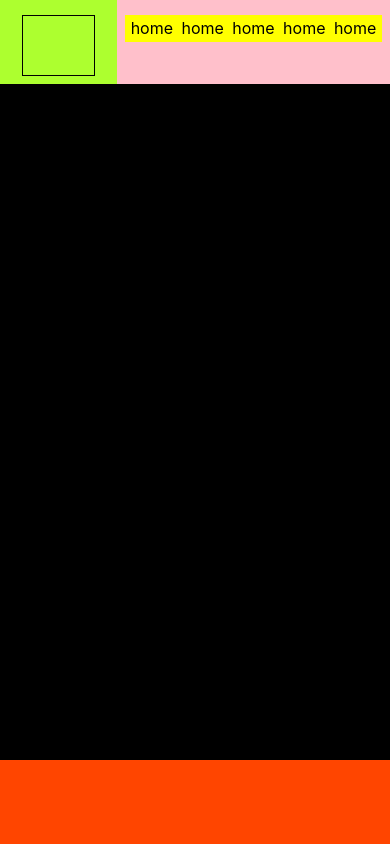
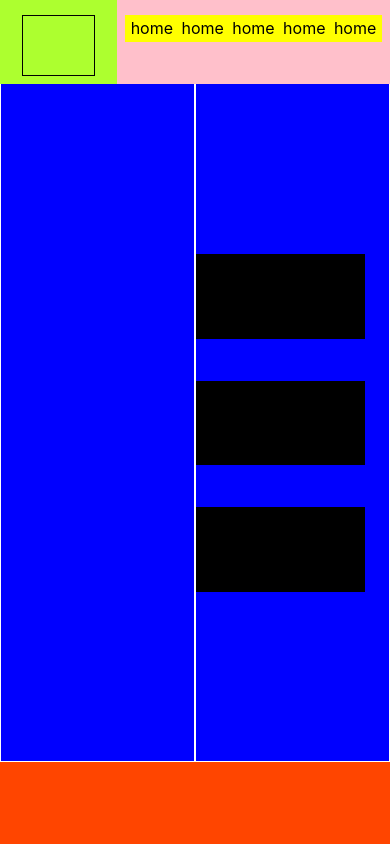
Before and after one commit to andre-bandeli/react-gym-website-template, a React (Create React App) app in the folder gym-website/: page / in a window 390 px wide. Shown: the top 844 px of the page. Built offline with nearby package versions, Linux system fonts and the light colour scheme.

Commit message:
feat: campos slider

```diff
--- a/gym-website/src/components/folder/folder.scss
+++ b/gym-website/src/components/folder/folder.scss
@@ -2,6 +2,6 @@
 
 #folder {
     width: 100%;
-    height: 20vh;
+    height: 30vh;
     background-color: white;
 }
--- a/gym-website/src/components/navbar/navbar.scss
+++ b/gym-website/src/components/navbar/navbar.scss
@@ -4,6 +4,7 @@
     height: 10vh;
     background-color: black;
     position: fixed;
+    z-index: 10000;
 
     .container {
         background-color: rgb(197, 18, 18);
--- a/gym-website/src/components/slider/Slider.jsx
+++ b/gym-website/src/components/slider/Slider.jsx
@@ -4,7 +4,22 @@ import './slider.scss'
 export default function Slider() {
   return (
     <div id='slider'>
-
+        <div className="container">
+            <div className="col-6">
+                <h2>ola</h2>
+            </div>
+            <div className="col-6">
+                <div className="container-md">
+                    <h2>ola</h2>
+                </div>
+                <div className="container-md-2">
+                    <h2>ola</h2>
+                </div>
+                <div className="container-md-3">
+                    <h2>ola</h2>
+                </div>
+            </div>
+        </div>
     </div>
   )
 }
--- a/gym-website/src/components/slider/slider.scss
+++ b/gym-website/src/components/slider/slider.scss
@@ -4,4 +4,124 @@
     height: 90vh;
     width: 100%;
     background-color: black;
+
+    .container {
+        height: 100%;
+        background-color: white;
+        display: flex;
+
+        .col-6 {
+            height: 100%;
+            width: 50%;
+            border: 1px solid white;
+            background-color: blue;
+
+            .container-md {
+                width: 40vh;
+                height: 10vh;
+                margin-top: 15%; margin-left: 25%;
+                background-color: black;
+                position: absolute;
+            }
+            .container-md-2 {
+                width: 40vh;
+                height: 10vh;
+                margin-top: 25%; margin-left: 25%;
+                background-color: black;
+                position: absolute;
+            }
+            .container-md-3 {
+                width: 40vh;
+                height: 10vh;
+                margin-top: 35%; margin-left: 25%;
+                background-color: black;
+                position: absolute;
+            }
+            @media (max-width: 2560px) {
+                .container-md {
+                    width: 40vh;
+                    height: 10vh;
+                    margin-top: 30vh; margin-left: 5%;
+                }
+                .container-md-2 {
+                    width: 40vh;
+                    height: 10vh;
+                    margin-top: 45vh; margin-left: 5%;
+                }
+                .container-md-3 {
+                    width: 40vh;
+                    height: 10vh;
+                    margin-top: 60vh; margin-left: 5%;
+                }
+            }
+            @media (max-width: 1440px) {
+                .container-md {
+                    width: 40vh;
+                    height: 10vh;
+                    margin-top: 30vh; margin-left: 15%;
+                }
+                .container-md-2 {
+                    width: 40vh;
+                    height: 10vh;
+                    margin-top: 45vh; margin-left: 15%;
+                }
+                .container-md-3 {
+                    width: 40vh;
+                    height: 10vh;
+                    margin-top: 60vh; margin-left: 15%;
+                }
+            }
+            @media (max-width: 1024px) {
+                .container-md {
+                    width: 40vh;
+                    height: 10vh;
+                    margin-top: 30vh; margin-left: 5%;
+                }
+                .container-md-2 {
+                    width: 40vh;
+                    height: 10vh;
+                    margin-top: 45vh; margin-left: 5%;
+                }
+                .container-md-3 {
+                    width: 40vh;
+                    height: 10vh;
+                    margin-top: 60vh; margin-left: 5%;
+                }
+            }
+            @media (max-width: 768px) {
+                .container-md {
+                    width: 35vh;
+                    height: 10vh;
+                    margin-top: 30vh; margin-left: 5%;
+                }
+                .container-md-2 {
+                    width: 35vh;
+                    height: 10vh;
+                    margin-top: 45vh; margin-left: 5%;
+                }
+                .container-md-3 {
+                    width: 35vh;
+                    height: 10vh;
+                    margin-top: 60vh; margin-left: 5%;
+                }
+            }
+            @media (max-width: 550px) {
+                .container-md {
+                    width: 20vh;
+                    height: 10vh;
+                    margin-top: 30vh; margin-left: 0%;
+                }
+                .container-md-2 {
+                    width: 20vh;
+                    height: 10vh;
+                    margin-top: 45vh; margin-left: 0%;
+                }
+                .container-md-3 {
+                    width: 20vh;
+                    height: 10vh;
+                    margin-top: 60vh; margin-left: 0%;
+                }
+            }
+        }
+    }
 }
```
